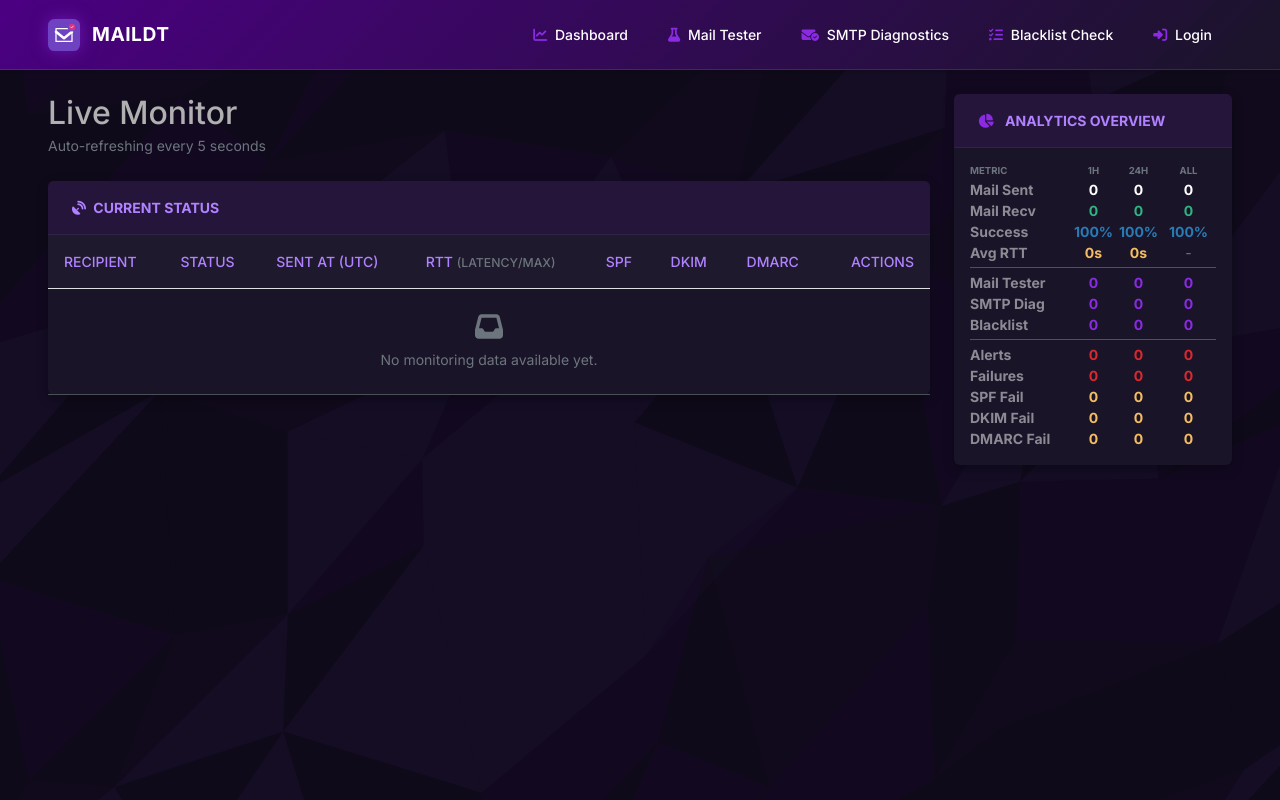
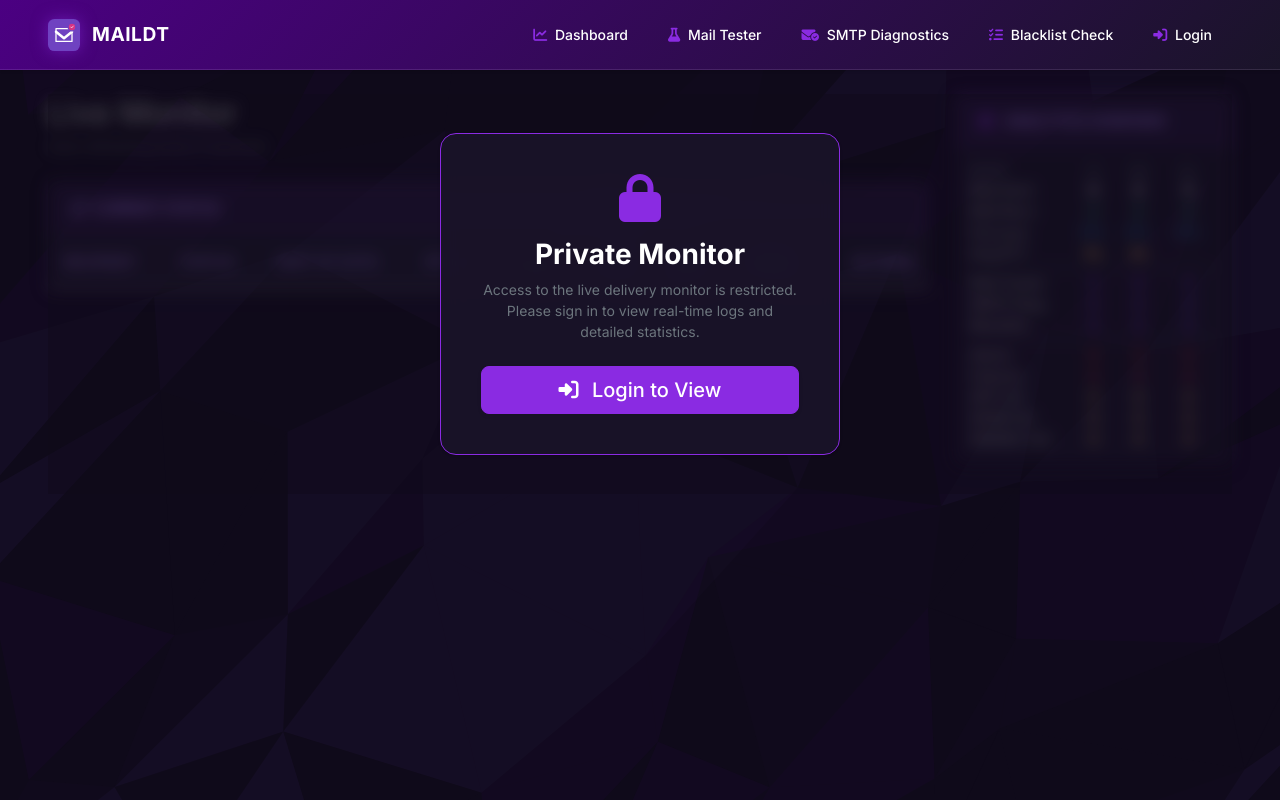
Before and after one commit to arumes31/mail-delivery-tester, a Flask app: page / in a window 1280 px wide. Run offline with Flask 3, Linux system fonts and the light colour scheme; data that the repository does not hold is empty; some libraries are stand-ins or nearby versions.

Commit message:
Implement Private Monitor Overlay: Blur Live Monitor and display login prompt for unauthenticated users

```diff
--- a/templates/base.html
+++ b/templates/base.html
@@ -76,6 +76,43 @@
         ::-webkit-scrollbar-thumb:hover { background: var(--bs-primary); }
 
         .toast { background-color: var(--bg-card); border: 1px solid var(--bs-primary); }
+
+        /* Login Overlay & Blurring */
+        .blur-container {
+            position: relative;
+            min-height: 400px;
+        }
+
+        .blur-content {
+            filter: blur(8px);
+            pointer-events: none;
+            user-select: none;
+            opacity: 0.6;
+        }
+
+        .login-overlay {
+            position: absolute;
+            top: 0;
+            left: 0;
+            width: 100%;
+            height: 100%;
+            z-index: 100;
+            display: flex;
+            align-items: center;
+            justify-content: center;
+            background: rgba(15, 10, 26, 0.4);
+        }
+
+        .overlay-card {
+            background: rgba(26, 20, 41, 0.95);
+            border: 1px solid var(--bs-primary);
+            box-shadow: 0 0 30px rgba(138, 43, 226, 0.3);
+            backdrop-filter: blur(10px);
+            padding: 2.5rem;
+            border-radius: 1rem;
+            text-align: center;
+            max-width: 400px;
+        }
 
         /* Multi-layered SVG Background */
         .background-container {
--- a/templates/index.html
+++ b/templates/index.html
@@ -1,7 +1,25 @@
 {% extends "base.html" %}
 
 {% block content %}
-<div class="row">
+<div class="blur-container">
+    {% if not session.logged_in %}
+    <div class="login-overlay">
+        <div class="overlay-card shadow-lg">
+            <div class="mb-4">
+                <i class="fa-solid fa-lock fa-3x text-primary mb-3"></i>
+                <h3 class="text-white fw-bold">Private Monitor</h3>
+                <p class="text-muted small">Access to the live delivery monitor is restricted. Please sign in to view real-time logs and detailed statistics.</p>
+            </div>
+            <div class="d-grid">
+                <a href="/login?next=/" class="btn btn-primary btn-lg shadow-sm">
+                    <i class="fa-solid fa-right-to-bracket me-2"></i> Login to View
+                </a>
+            </div>
+        </div>
+    </div>
+    {% endif %}
+
+    <div class="row {% if not session.logged_in %}blur-content{% endif %}">
         <div class="col-lg-9 mb-4">
             <div class="d-flex justify-content-between align-items-center mb-4">
                 <div>
@@ -81,19 +99,19 @@
                             <div class="grid-divider col-span-4 border-top border-secondary my-1 opacity-25" style="grid-column: span 4;"></div>
 
                             <!-- Mail Tester -->
-                        <div class="small fw-bold text-white-50">Mail Tester</div>
+                            <div class="small fw-bold text-white-50" style="white-space: nowrap;">Mail Tester</div>
                             <div id="stat-h-mt" class="small text-center text-primary fw-bold">0</div>
                             <div id="stat-d-mt" class="small text-center text-primary fw-bold">0</div>
                             <div id="stat-a-mt" class="small text-center text-primary fw-bold">0</div>
 
                             <!-- SMTP Diag -->
-                        <div class="small fw-bold text-white-50">SMTP Diag</div>
+                            <div class="small fw-bold text-white-50" style="white-space: nowrap;">SMTP Diag</div>
                             <div id="stat-h-sd" class="small text-center text-primary fw-bold">0</div>
                             <div id="stat-d-sd" class="small text-center text-primary fw-bold">0</div>
                             <div id="stat-a-sd" class="small text-center text-primary fw-bold">0</div>
 
                             <!-- Blacklist -->
-                        <div class="small fw-bold text-white-50">Blacklist</div>
+                            <div class="small fw-bold text-white-50" style="white-space: nowrap;">Blacklist</div>
                             <div id="stat-h-bl" class="small text-center text-primary fw-bold">0</div>
                             <div id="stat-d-bl" class="small text-center text-primary fw-bold">0</div>
                             <div id="stat-a-bl" class="small text-center text-primary fw-bold">0</div>
@@ -127,6 +145,7 @@
                             <div id="stat-h-dmarc" class="small text-center text-warning fw-bold">0</div>
                             <div id="stat-d-dmarc" class="small text-center text-warning fw-bold">0</div>
                             <div id="stat-a-dmarc" class="small text-center text-warning fw-bold">0</div>
+                        </div>
                     </div>
                 </div>
             </div>
@@ -173,6 +192,8 @@
 
 {% block scripts %}
 <script>
+    const isLoggedIn = {{ 'true' if session.logged_in else 'false' }};
+
     function getStatusBadge(status) {
         let color = 'secondary';
         let icon = 'fa-circle-question';
@@ -192,6 +213,8 @@
     }
 
     function updateStats() {
+        if (!isLoggedIn) return;
+
         // Fetch Overview Stats
         fetch('/api/stats/overview')
             .then(res => res.json())
```
Lines whose indentation alone changed are shown as unchanged.
